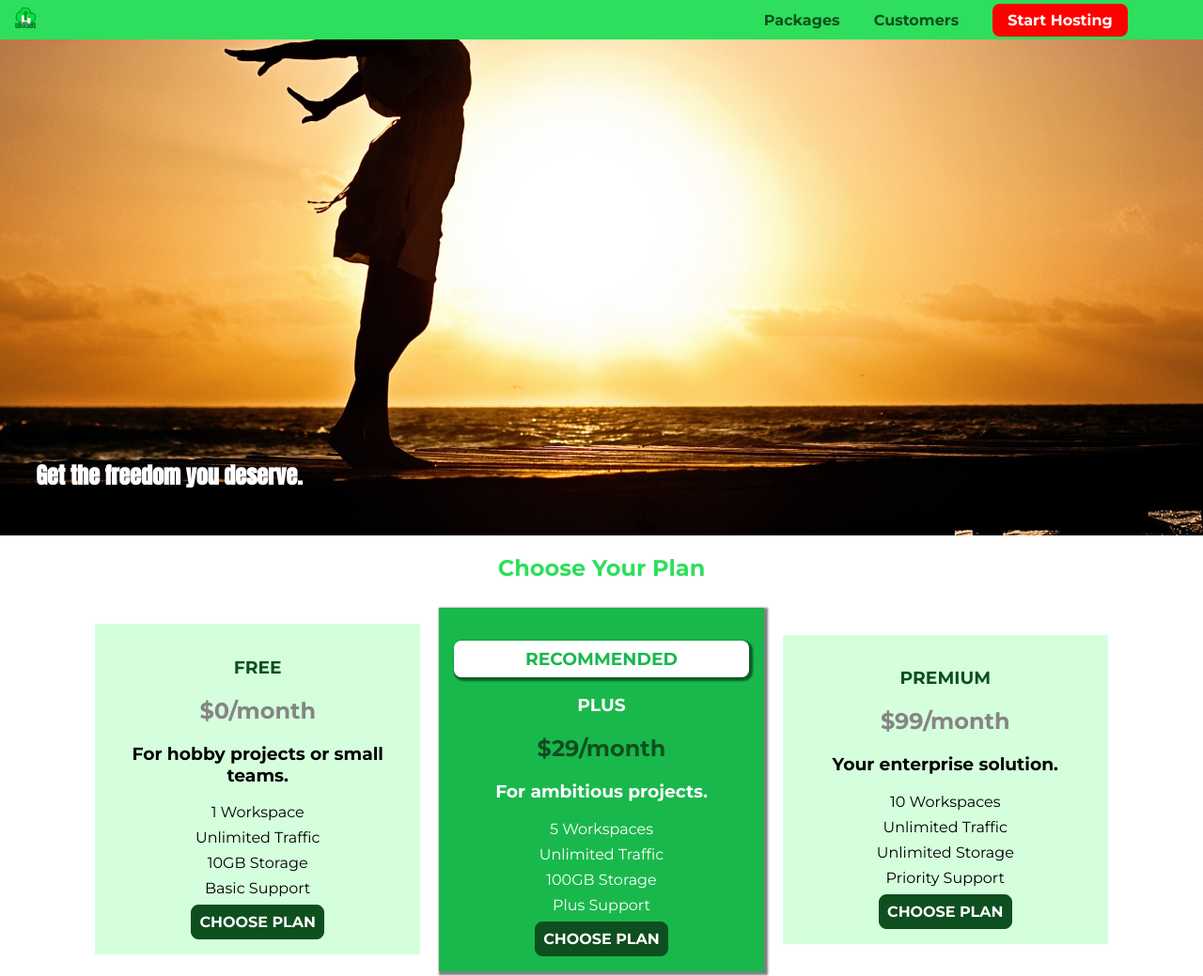
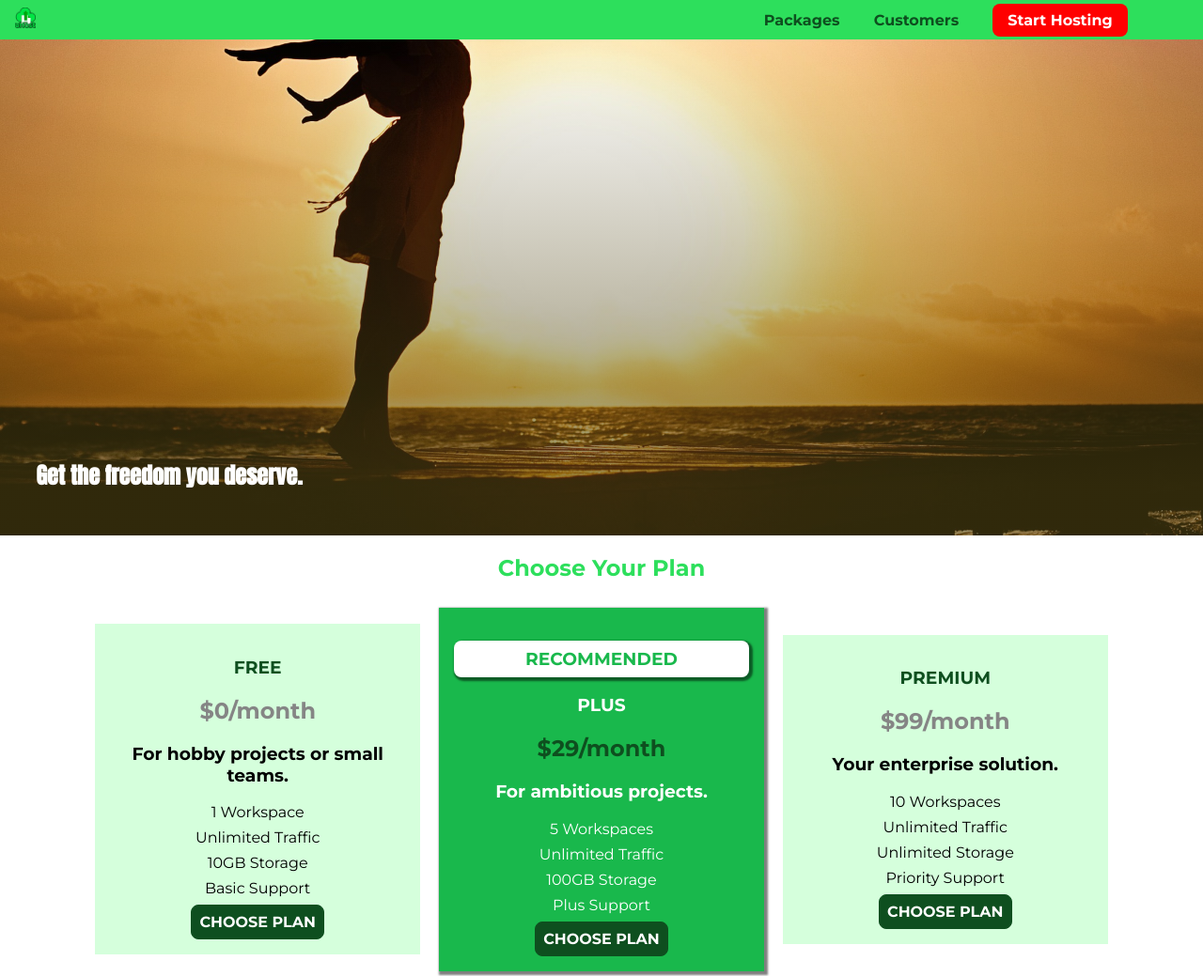
Before and after one commit to TranXuanHoang/TheWeb, a website: page CSS/01-basics/index.html in a window 1280 px wide. Shown: the top 1039 px of the page at 94% size. Drawn offline with Linux system fonts and the light colour scheme.

Commit message:
Add a linear gradient background to the product overview area

```diff
--- a/CSS/01-basics/main.css
+++ b/CSS/01-basics/main.css
@@ -1,7 +1,9 @@
 @import url("https://fonts.googleapis.com/css2?family=Anton&display=swap");
 
 #product-overview {
-  background: url("images/freedom.jpg") left 10% bottom 20%/cover no-repeat border-box;
+  background: linear-gradient(to top, rgba(80, 68, 18, 0.6) 10%, transparent),
+    url("images/freedom.jpg") left 10% bottom 20% / cover no-repeat border-box,
+    #ff1b68;
   /* background-image: url("images/freedom.jpg"); */
   /* background-size: cover; */
   /* background-position: left 10% bottom 20%; */
```
